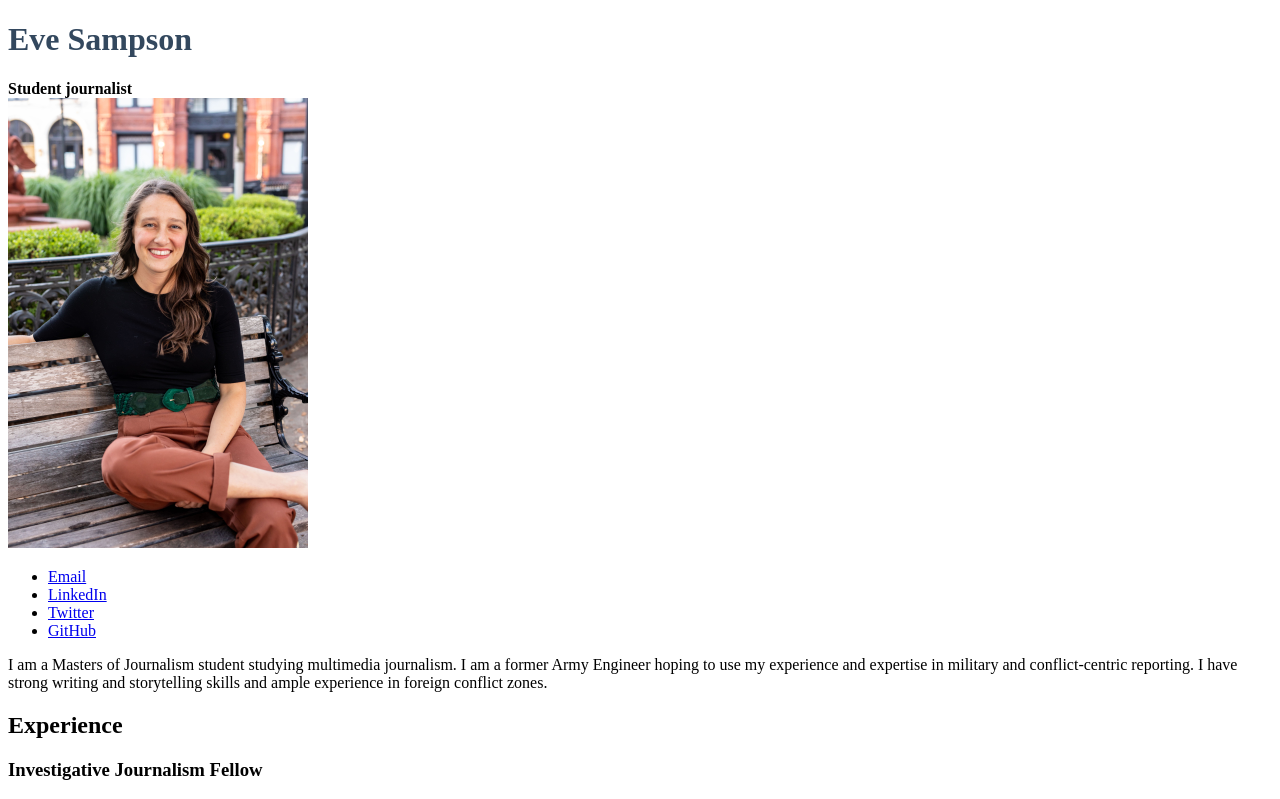
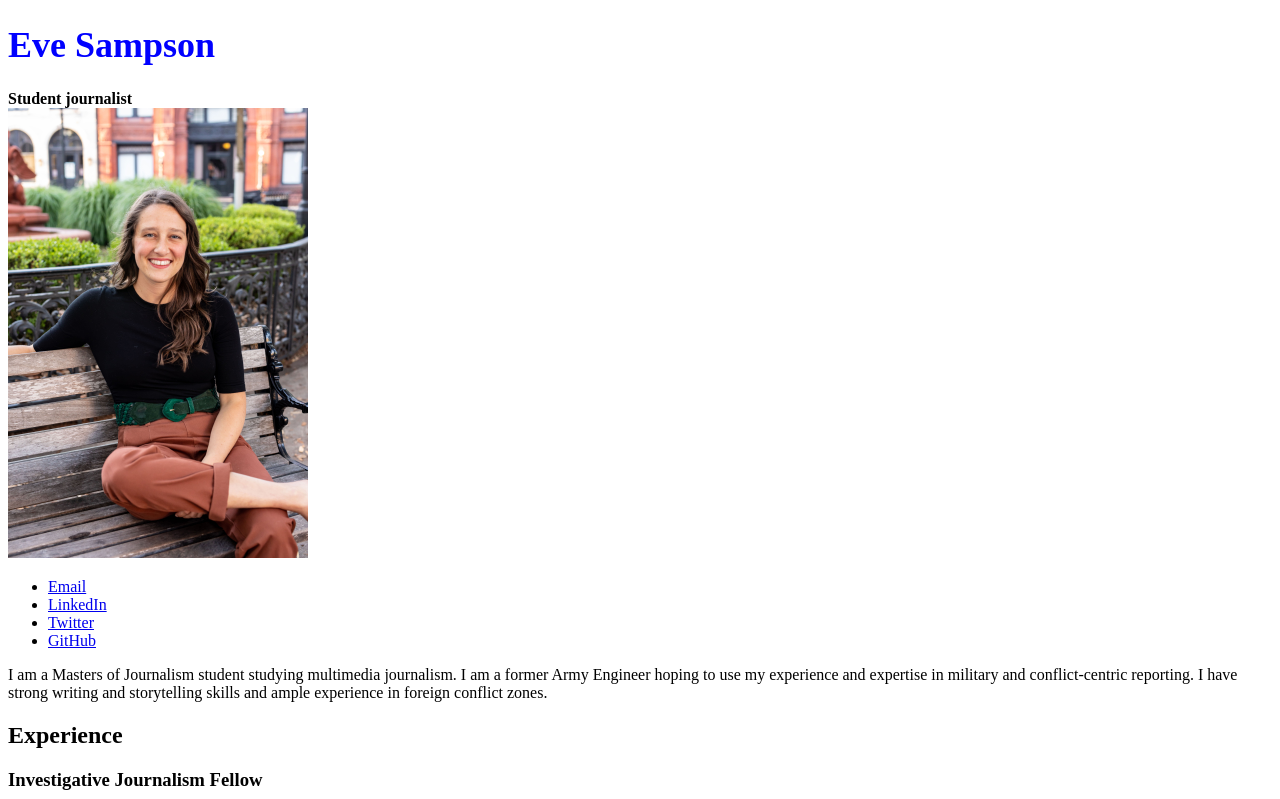
Before and after one commit to eveksampson/Eve-Sampson-JOUR-652, a plain HTML site: page resume/index.html in a window 1280 px wide. Shown: the top 799 px of the page. Drawn offline with Linux system fonts and the light colour scheme.

Commit message:
Update index.html

```diff
--- a/resume/index.html
+++ b/resume/index.html
@@ -3,14 +3,11 @@
 
 <head>
   <title>Eve Sampson's Resume</title>
-    <style>
-      h1 {
-      color: #33485e;
-
+  <style>
+    h1 {
+      color: blue;
+      font-size: 36px
     }
-
-
-
   </style>
 </head>
 
```
